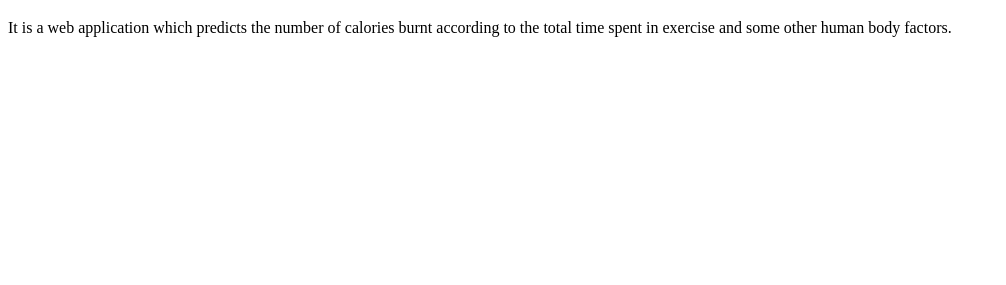
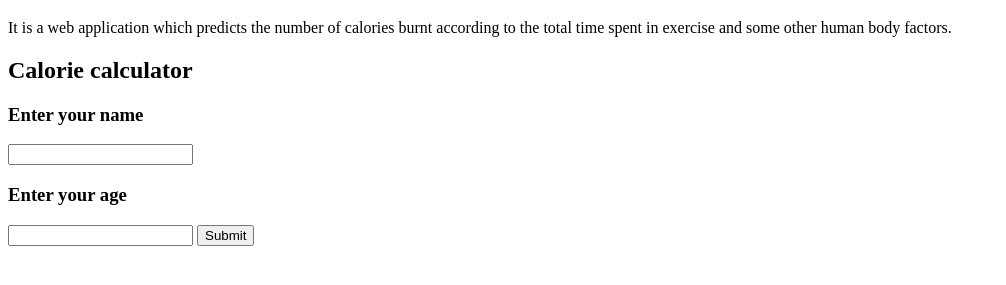
Before and after one commit to rajatkumar-100/Coding, a plain HTML site: page index.html in a window 1280 px wide. Shown: the part 61-346 px from the top of the page, without its empty margins (0-1006 px from the left). Drawn offline with Linux system fonts and the light colour scheme.

Commit message:
Index file updated

```diff
--- a/index.html
+++ b/index.html
@@ -11,5 +11,16 @@
         calories burnt according to the total time spent in
         exercise and some other human body factors.
     </p>
+
+    <h2>Calorie calculator</h2>
+
+    <form action="">
+        <label for=""><h3>Enter your name</h3></label>
+        <input type="text">
+        <label for=""><h3>Enter your age</h3></label>
+        <input type="number">
+
+        <input type="button" value="Submit">
+    </form>
 </body>
 </html>
```
